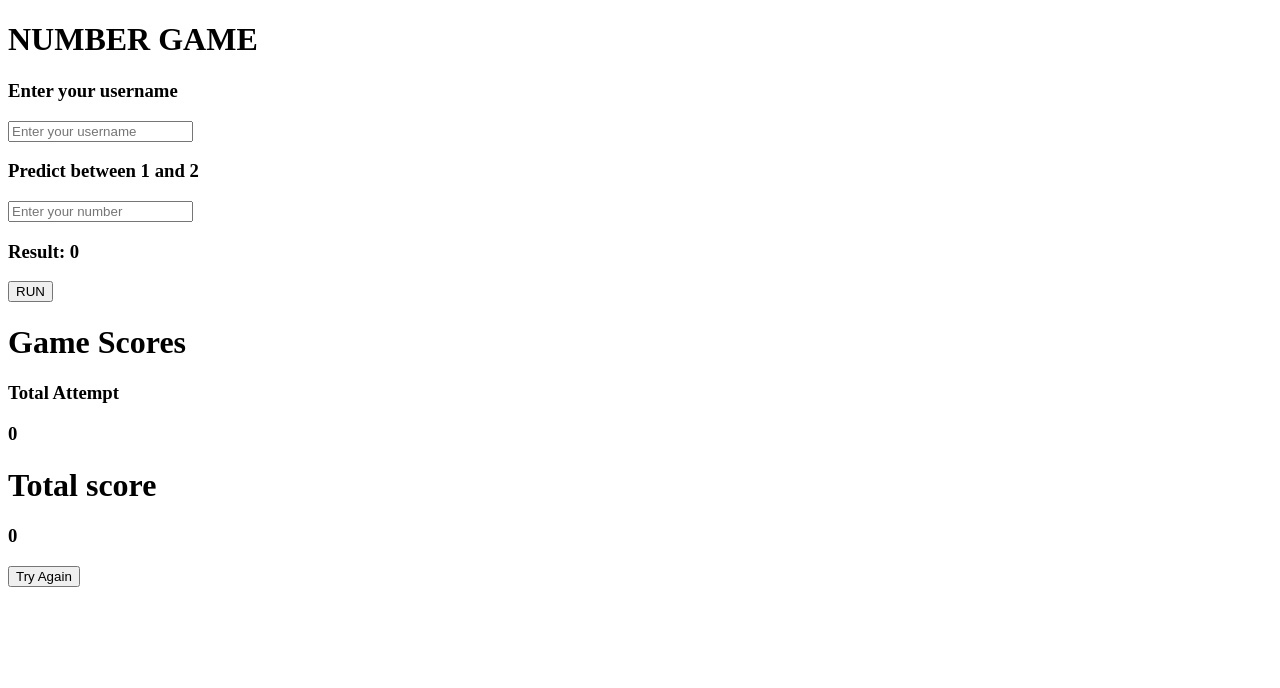
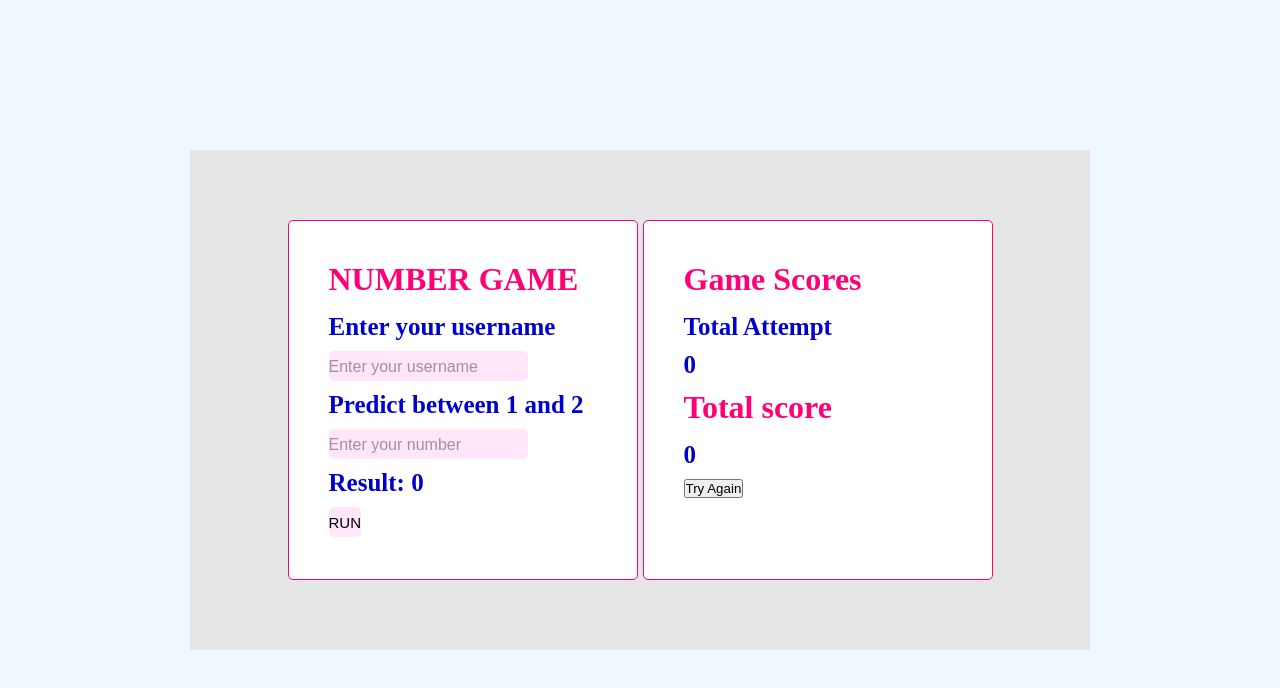
Before and after one commit to wiskky/Assignments, a website: page index.html in a window 1280 px wide. Drawn offline with nearby package versions, Linux system fonts and the light colour scheme.

Commit message:
updating css

```diff
--- a/index.html
+++ b/index.html
@@ -5,7 +5,7 @@
   <meta charset="UTF-8">
   <meta http-equiv="X-UA-Compatible" content="IE=edge">
   <meta name="viewport" content="width=device-width, initial-scale=1.0">
-  <link rel="stylesheet" type="text/css" href="styles.css" />
+  <link rel="stylesheet" type="text/css" href="style.css" />
   <title>Number Game</title>
 </head>
 
--- a/style.css
+++ b/style.css
@@ -0,0 +1,80 @@
+*{
+    margin: 0;
+    padding: 0;
+    box-sizing: border-box;
+}
+
+body{
+    background-color:#f0f8ff;
+    display: flex;
+    place-items: center;
+    min-height: 100vh;
+}
+main{
+
+    width: 900px;
+    height: 500px;
+    background-color: #e6e6e6;
+    margin: auto;
+}
+.contd{
+
+    display: flex;
+    place-items: center;
+    place-content: center;
+}
+.game-div{
+    margin-right: 5px;
+
+}
+.game-div, .score-card{
+    width: 350px;
+    height: 360px;
+    background-color: #ffffff;
+    margin-top: 70px;
+    padding: 40px;
+    border: 1px solid rgb(255, 0, 119);
+    border-radius: 5px;
+
+}
+.game-div h1, .score-card h1{
+    color: rgb(255, 0, 119);
+    margin-bottom: 15px;
+
+}
+
+.game-div h3, .score-card h3{
+    color: mediumblue;
+    font-size: 25px;
+    margin-top: 10px;
+    margin-bottom: 10px;
+}
+.game-div button, .score-card button {
+    padding: 10px 20px;
+    border-radius: 5px;
+    border: none;
+    background-color: rgb(255, 0, 119);
+    color: white;
+    font-size: 18px;
+    text-transform: uppercase;
+    margin-top: 20px;
+
+  }
+  button:hover{
+    background-color: #ffe6f9;
+    color: #ff66d9;
+  }
+  .game-div input{
+    background-color: #ffe6f9;
+    font-size: 15px;
+    border: 0;
+    border-radius: 5px;
+    height: 30px;
+    outline-color: #a38f9e;
+    cursor: text;
+
+  }
+  .game-div input::placeholder {
+    color: #a38f9e;
+    font-size: 16px;
+  }
```
